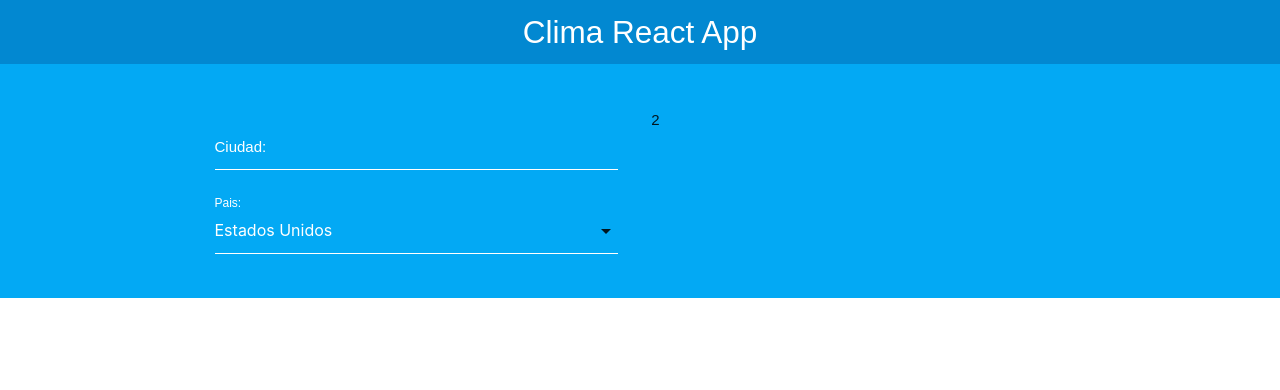
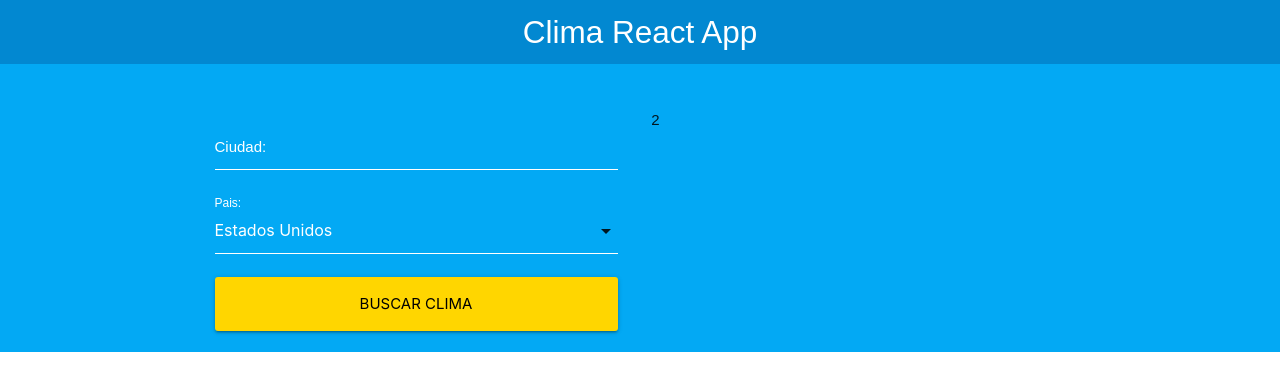
Before and after one commit to Kevinalvardo777/Clima, a React (Create React App) app: page / in a window 1280 px wide. Shown: the top 390 px of the page. Built offline with nearby package versions, Linux system fonts and the light colour scheme.

Commit message:
validando un formulario

```diff
--- a/src/componentes/Formulario.js
+++ b/src/componentes/Formulario.js
@@ -8,6 +8,8 @@
         ciudad:'',
         pais: ''
     });
+
+    const [error, guardarError] = useState(false);
 
     //extraer ciudad y pais
     const {ciudad, pais} = busqueda;
@@ -21,8 +23,29 @@
         })
     }
 
+    //cuando el usuario da submit al form
+
+    const handleSubmit = e => {
+        e.preventDefault();
+
+        //validar
+        if (ciudad.trim() === '' || pais.trim() === '') {
+            guardarError(true);
+            return;
+        }
+
+        guardarError(false);
+
+        //pasarlo al componente principal
+
+    }
+
     return (
-        <form>
+        <form
+            onSubmit={handleSubmit}
+        >
+            {error ? <p className="red darken-4 error">Todos los campos son obligatorios</p> : null}
+
             <div className="input-field col s12">
                 <input
                     type="text"
@@ -53,6 +76,14 @@
 
                 <label htmlFor="ciudad">Pais: </label>
             </div>
+
+            <div className="input field col s12">
+                <input
+                    type="submit"
+                    value="Buscar Clima"
+                    className="waves-effect waves-light btn-large btn-block yellow accent-4"
+                />
+            </div>
         </form>
      );
 }
```
